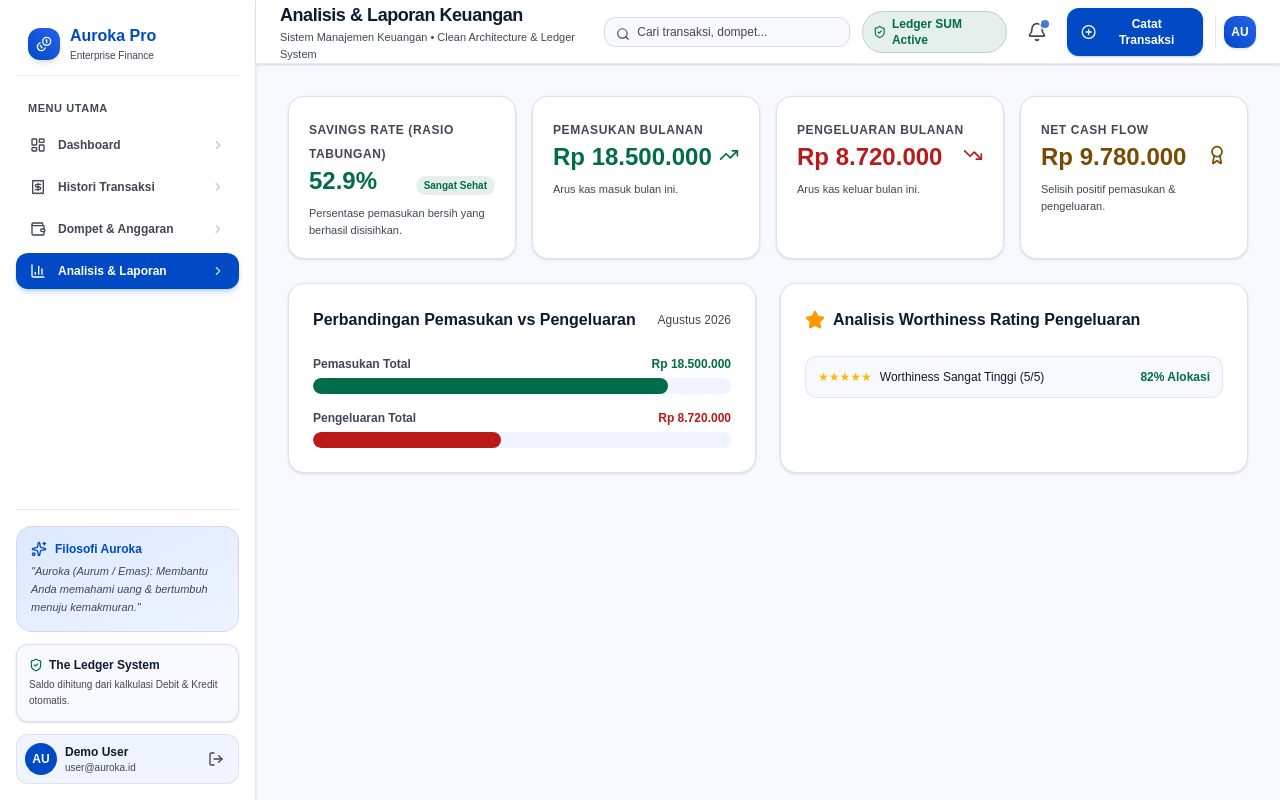
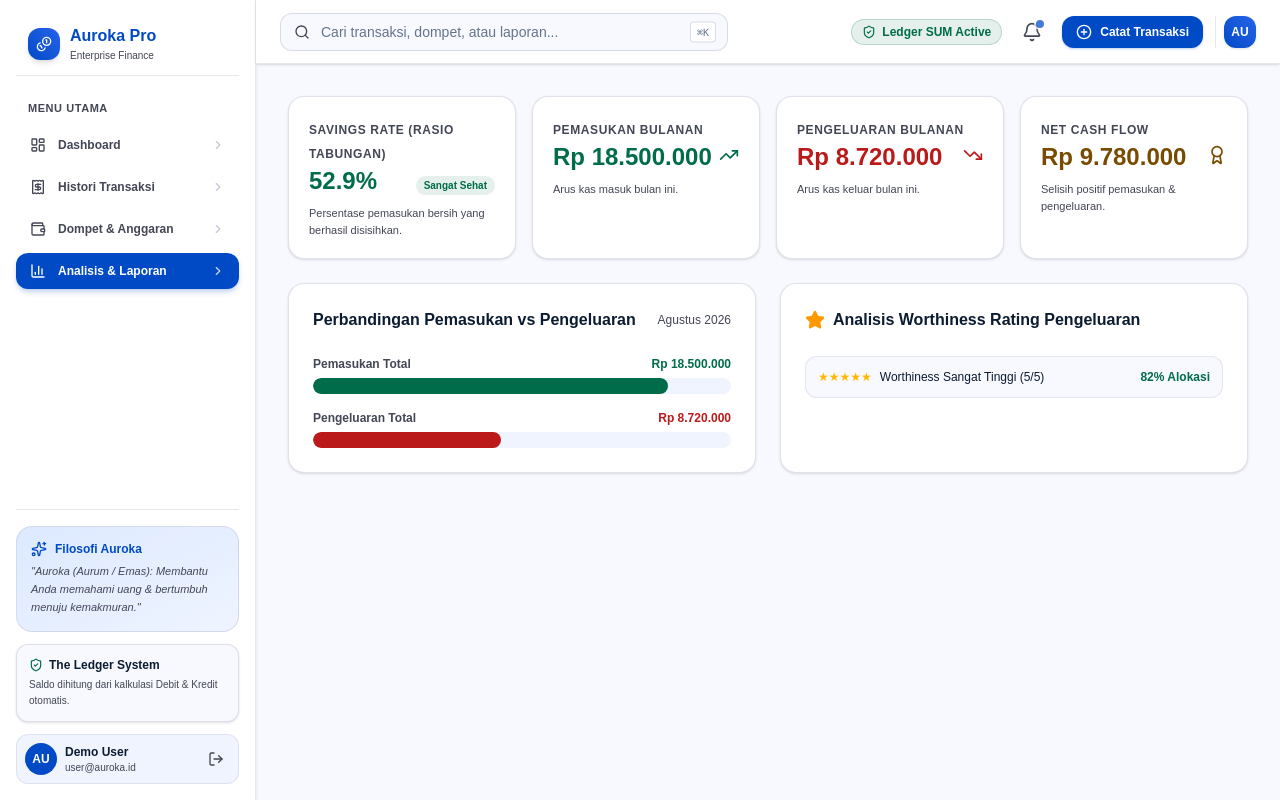
Before and after one commit to mazkama/auroka, a Next.js app: page /analytics in a window 1280 px wide. Built offline with nearby package versions, Linux system fonts and the light colour scheme.

Commit message:
feat(ui): replace header page title with global search bar across all pages

```diff
--- a/src/presentation/components/layout/AppHeader.tsx
+++ b/src/presentation/components/layout/AppHeader.tsx
@@ -1,15 +1,12 @@
 'use client';
 
 import React, { useState, useRef, useEffect } from 'react';
-import { usePathname } from 'next/navigation';
 import {
   Menu,
   Bell,
   Search,
   PlusCircle,
   ShieldCheck,
-  User,
-  Coins,
   CheckCircle2,
   AlertTriangle,
   Info,
@@ -26,7 +23,7 @@ export const AppHeader: React.FC<AppHeaderProps> = ({
   onToggleMobileSidebar,
   onOpenAddModal,
 }) => {
-  const pathname = usePathname();
+  const [searchQuery, setSearchQuery] = useState('');
   const [isNotifOpen, setIsNotifOpen] = useState(false);
   const notifRef = useRef<HTMLDivElement>(null);
 
@@ -40,21 +37,6 @@ export const AppHeader: React.FC<AppHeaderProps> = ({
     document.addEventListener('mousedown', handleClickOutside);
     return () => document.removeEventListener('mousedown', handleClickOutside);
   }, []);
-
-  const getPageTitle = (path: string) => {
-    switch (path) {
-      case '/dashboard':
-        return 'Overview Dashboard';
-      case '/transactions':
-        return 'Histori Transaksi Ledger';
-      case '/wallets':
-        return 'Dompet & Anggaran Bulanan';
-      case '/analytics':
-        return 'Analisis & Laporan Keuangan';
-      default:
-        return 'Auroka';
-    }
-  };
 
   const sampleNotifications = [
     {
@@ -91,38 +73,44 @@ export const AppHeader: React.FC<AppHeaderProps> = ({
 
   return (
     <header className="sticky top-0 z-30 flex h-16 w-full items-center justify-between border-b border-[#c3c6d7]/40 bg-white/90 px-4 sm:px-6 backdrop-blur-md shadow-sm">
-      <div className="flex items-center gap-3">
+      {/* Left Area: Mobile Drawer Button & Prominent Header Search Bar */}
+      <div className="flex items-center gap-3 flex-1 max-w-xl pr-2">
         {/* Mobile Hamburger Trigger (<1024px) */}
         <button
           onClick={onToggleMobileSidebar}
-          className="lg:hidden p-2 rounded-xl text-[#0b1c30] hover:bg-[#eff4ff] transition-colors"
+          className="lg:hidden p-2 rounded-xl text-[#0b1c30] hover:bg-[#eff4ff] transition-colors shrink-0"
           aria-label="Buka Navigation Drawer"
         >
           <Menu className="h-5 w-5" />
         </button>
 
-        {/* Current Page Title & Status */}
-        <div>
-          <h1 className="text-base sm:text-lg font-extrabold text-[#0b1c30] tracking-tight">
-            {getPageTitle(pathname)}
-          </h1>
-          <p className="text-[11px] text-[#434655] hidden sm:block">
-            Sistem Manajemen Keuangan • Clean Architecture & Ledger System
-          </p>
+        {/* Global Search Bar */}
+        <div className="relative w-full max-w-sm sm:max-w-md">
+          <Search className="absolute left-3.5 top-1/2 -translate-y-1/2 h-4 w-4 text-[#434655]" />
+          <input
+            type="text"
+            value={searchQuery}
+            onChange={(e) => setSearchQuery(e.target.value)}
+            placeholder="Cari transaksi, dompet, atau laporan..."
+            className="w-full rounded-xl bg-[#f8f9ff] border border-[#c3c6d7]/60 pl-10 pr-9 py-2 text-xs sm:text-sm text-[#0b1c30] placeholder-[#64748b] focus:outline-none focus:border-[#004ac6] focus:bg-white focus:ring-2 focus:ring-[#004ac6]/10 transition-all"
+          />
+          {searchQuery ? (
+            <button
+              onClick={() => setSearchQuery('')}
+              className="absolute right-3 top-1/2 -translate-y-1/2 p-0.5 rounded-full text-[#64748b] hover:text-[#0b1c30] hover:bg-[#e2e8f0] transition-colors"
+            >
+              <X className="h-3.5 w-3.5" />
+            </button>
+          ) : (
+            <kbd className="hidden sm:inline-flex absolute right-3 top-1/2 -translate-y-1/2 items-center gap-0.5 rounded border border-[#c3c6d7]/60 bg-white px-1.5 py-0.5 text-[10px] font-medium text-[#64748b]">
+              ⌘K
+            </kbd>
+          )}
         </div>
       </div>
 
-      <div className="flex items-center gap-3">
-        {/* Search Bar */}
-        <div className="relative hidden md:block w-48 lg:w-64">
-          <Search className="absolute left-3 top-2.5 h-3.5 w-3.5 text-[#434655]" />
-          <input
-            type="text"
-            placeholder="Cari transaksi, dompet..."
-            className="w-full rounded-xl bg-[#f8f9ff] border border-[#c3c6d7]/60 pl-8 pr-3 py-1.5 text-xs text-[#0b1c30] placeholder-[#434655] focus:outline-none focus:border-[#004ac6] transition-colors"
-          />
-        </div>
-
+      {/* Right Area: Status Badge, Quick Action, Notifications & Profile */}
+      <div className="flex items-center gap-2 sm:gap-3 shrink-0">
         {/* Ledger Status Badge */}
         <div className="hidden xl:flex items-center gap-1.5 bg-[#006c49]/10 text-[#006c49] border border-[#006c49]/20 px-2.5 py-1 rounded-full text-xs font-semibold">
           <ShieldCheck className="h-3.5 w-3.5" />
```
Also changed, not shown: 1 other file (tests, documents, lock files or other folders).
